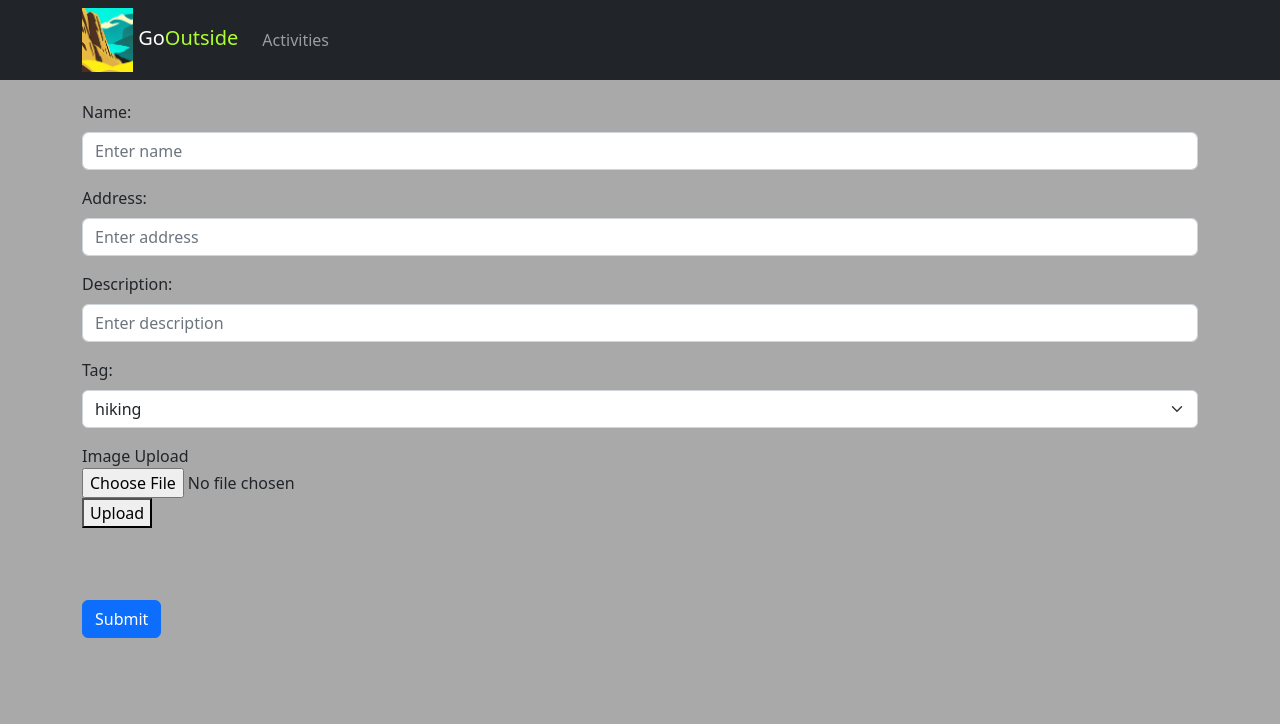
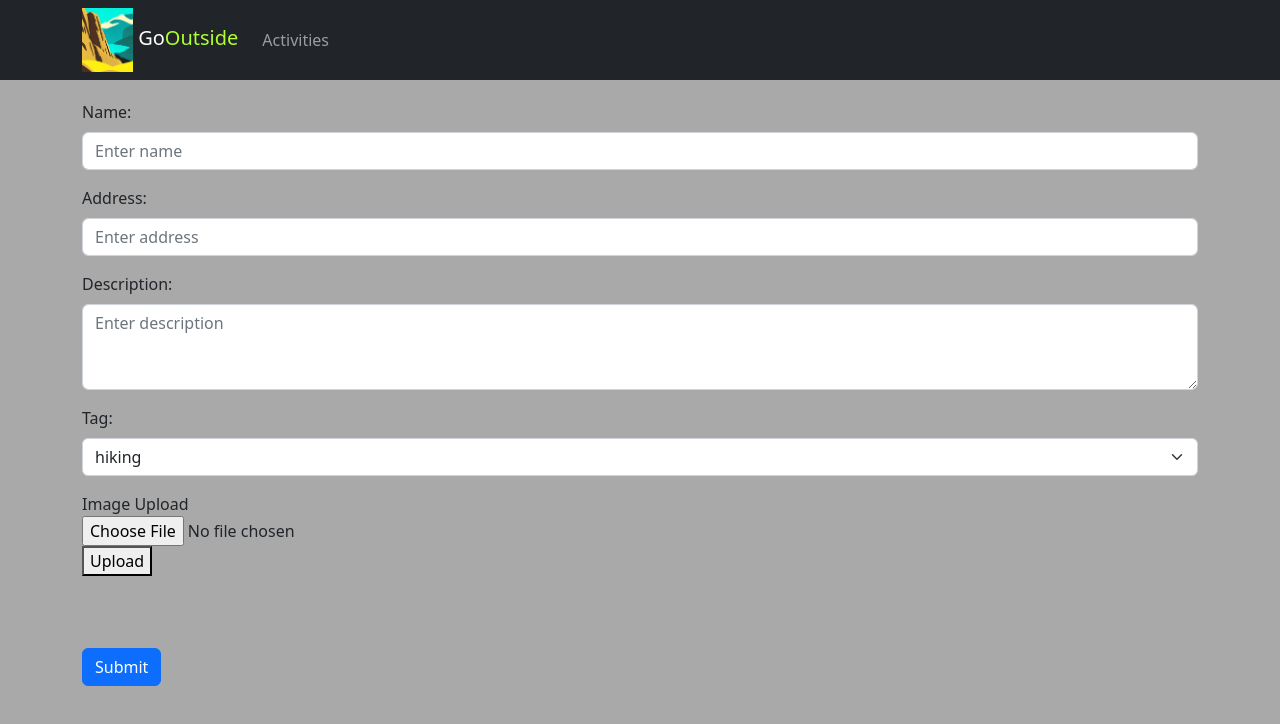
Before and after one commit to lingxin-alan-ma/GoOutside-frontend, a React (Create React App) app: page /myactiv in a window 1280 px wide. Shown: the top 724 px of the page. Built offline with nearby package versions, Linux system fonts and the light colour scheme; no server answers; a web font is replaced by a local one.

Commit message:
AddActiv finish (hasn't connect to backend)

```diff
--- a/src/components/AddActiv.js
+++ b/src/components/AddActiv.js
@@ -88,7 +88,8 @@ const AddActiv = ({ user }) => {
             required
             description={ description }
             onChange={ onChangeDescription }
-          ></Form.Control>
+            as="textarea" rows={3}
+          ></Form.Control >
         </Form.Group>
 
         <Form.Group className="mb-3">
```
